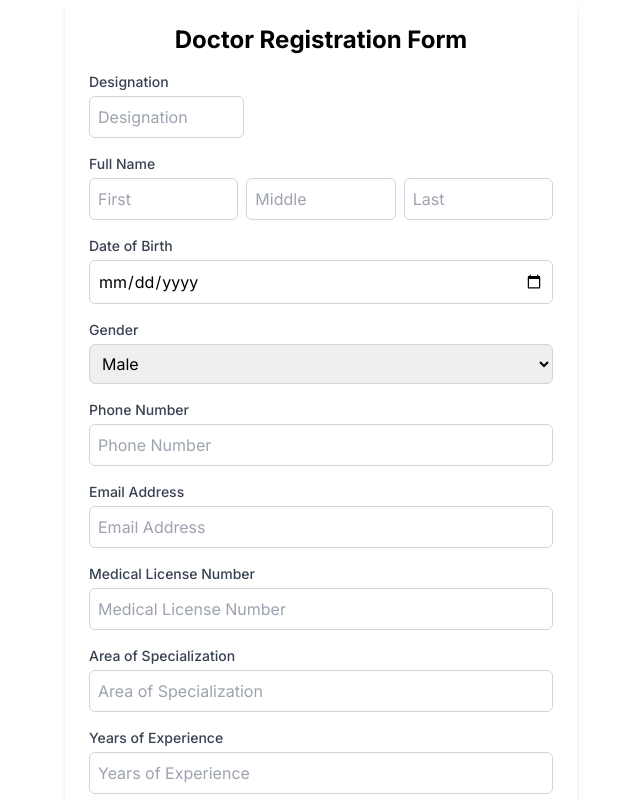
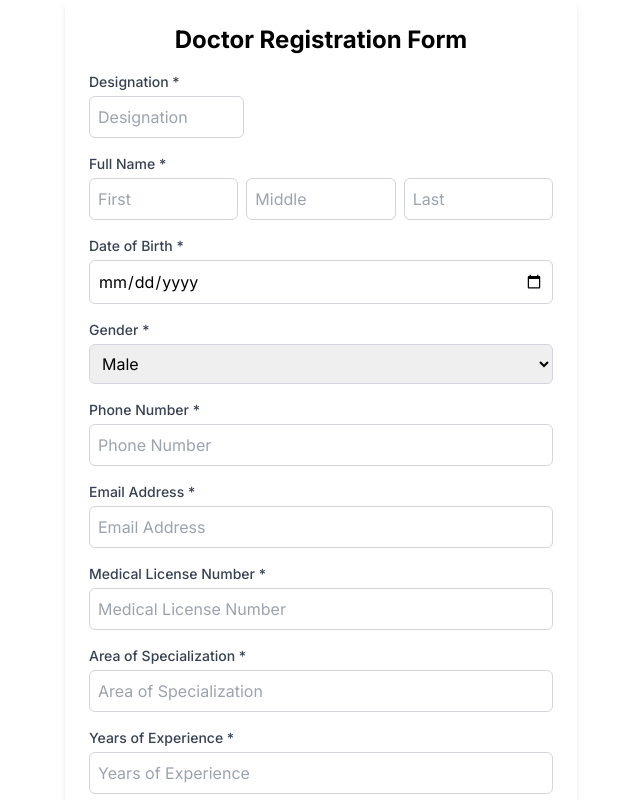
Before and after one commit to anupama12sg/health_record, a Next.js app: page /doctor in a window 1280 px wide. Shown: the top 800 px of the page, without its empty margins (319-959 px from the left). Built offline with nearby package versions, Linux system fonts and the light colour scheme.

Commit message:
Added required to necessary input fields.

```diff
--- a/src/app/doctor/page.js
+++ b/src/app/doctor/page.js
@@ -8,7 +8,7 @@ export default function Home() {
             <h1 className="text-2xl font-bold mb-4 text-center">Doctor Registration Form</h1>
             <form>
                 <div className="mb-4">
-                    <label className="block text-sm font-medium text-gray-700">Designation</label>
+                    <label className="block text-sm font-medium text-gray-700">Designation *</label>
                     <input
                         type="text"
                         placeholder="Designation"
@@ -18,7 +18,7 @@ export default function Home() {
                 </div>
 
                 <div className="mb-4">
-                    <label className="block text-sm font-medium text-gray-700">Full Name</label>
+                    <label className="block text-sm font-medium text-gray-700">Full Name *</label>
                     <div className="flex space-x-2">
                         <input
                             type="text"
@@ -30,26 +30,29 @@ export default function Home() {
                             type="text"
                             placeholder="Middle"
                             className="w-1/3 mt-1 p-2 border border-gray-300 rounded-md"
+                            required
                         />
                         <input
                             type="text"
                             placeholder="Last"
                             className="w-1/3 mt-1 p-2 border border-gray-300 rounded-md"
+                            required
                         />
                     </div>
                 </div>
 
                 <div className="mb-4">
-                    <label className="block text-sm font-medium text-gray-700">Date of Birth</label>
+                    <label className="block text-sm font-medium text-gray-700">Date of Birth *</label>
                     <input
                         type="date"
                         className="mt-1 p-2 w-full border border-gray-300 rounded-md"
+                        required
                     />
                 </div>
 
                 <div className="mb-4">
-                    <label className="block text-sm font-medium text-gray-700">Gender</label>
-                    <select className="mt-1 p-2 w-full border border-gray-300 rounded-md">
+                    <label className="block text-sm font-medium text-gray-700">Gender *</label>
+                    <select className="mt-1 p-2 w-full border border-gray-300 rounded-md" required>
                         <option>Male</option>
                         <option>Female</option>
                         <option>Other</option>
@@ -57,48 +60,52 @@ export default function Home() {
                 </div>
 
                 <div className="mb-4">
-                    <label className="block text-sm font-medium text-gray-700">Phone Number</label>
+                    <label className="block text-sm font-medium text-gray-700">Phone Number *</label>
                     <input
                         type="tel"
                         placeholder="Phone Number"
                         className="mt-1 p-2 w-full border border-gray-300 rounded-md"
+                        required
                     />
                 </div>
 
                 <div className="mb-4">
-                    <label className="block text-sm font-medium text-gray-700">Email Address</label>
+                    <label className="block text-sm font-medium text-gray-700">Email Address *</label>
                     <input
                         type="email"
                         placeholder="Email Address"
                         className="mt-1 p-2 w-full border border-gray-300 rounded-md"
+                        required
                     />
                 </div>
 
-
                 <div className="mb-4">
-                    <label className="block text-sm font-medium text-gray-700">Medical License Number</label>
+                    <label className="block text-sm font-medium text-gray-700">Medical License Number *</label>
                     <input
                         type="text"
                         placeholder="Medical License Number"
                         className="mt-1 p-2 w-full border border-gray-300 rounded-md"
+                        required
                     />
                 </div>
 
                 <div className="mb-4">
-                    <label className="block text-sm font-medium text-gray-700">Area of Specialization</label>
+                    <label className="block text-sm font-medium text-gray-700">Area of Specialization *</label>
                     <input
                         type="text"
                         placeholder="Area of Specialization"
                         className="mt-1 p-2 w-full border border-gray-300 rounded-md"
+                        required
                     />
                 </div>
 
                 <div className="mb-4">
-                    <label className="block text-sm font-medium text-gray-700">Years of Experience</label>
+                    <label className="block text-sm font-medium text-gray-700">Years of Experience *</label>
                     <input
                         type="number"
                         placeholder="Years of Experience"
                         className="mt-1 p-2 w-full border border-gray-300 rounded-md"
+                        required
                     ></input>
                 </div>
 
@@ -108,6 +115,7 @@ export default function Home() {
                         <input
                             type="checkbox"
                             className="mt-0 mr-2 border-gray-300 rounded-md"
+                            required
                         />
                         <span className="text-gray-700">I hereby, declare that the information provided is true and accurate to the best of my knowledge.</span>
                     </div>
@@ -117,6 +125,7 @@ export default function Home() {
                     <button
                         type="submit"
                         className="px-4 py-2 bg-blue-500 text-white rounded-md hover:bg-blue-600"
+                        required
                     >
                         Submit
                     </button>
```
